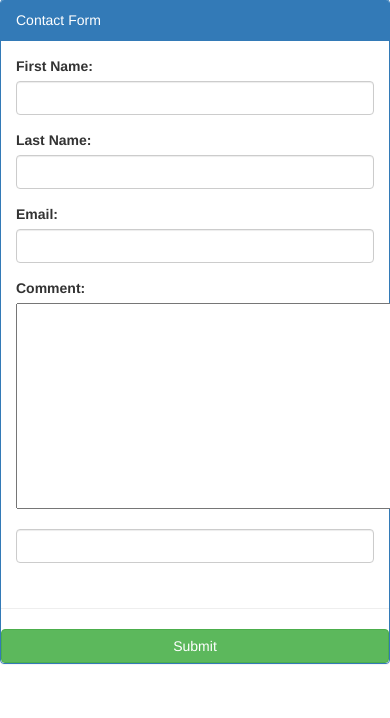
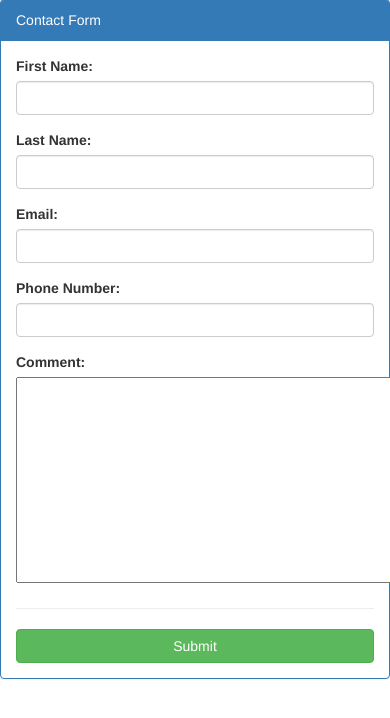
Before and after one commit to takingupspace/web-tech-php-assign-2, a PHP site: page /contact.php in a window 390 px wide; the page is wider, and only the part inside the window is pictured. Shown: the part 73-791 px from the top of that part. Run offline with PHP 8.4, Linux system fonts and the light colour scheme.

Commit message:
moved-phone-number-validation

```diff
--- a/contact.php
+++ b/contact.php
@@ -62,6 +62,14 @@ else
     echo '<input class="form-control" name="email" type="text" id="email" onblur="checkEmail(this.value)">';
 echo '		<p class="help-block" id="emailHelp"></p>';
 echo '		</div>';
+echo '<div class="form-group">                                                                                                              ';
+echo '		<label>Phone Number:</label>';
+if(isset($_SESSION['pnumber']) && $_SESSION['pnumber'] != "")
+    echo '<input class="form-control" name="pnumber" type="text" id="pnumber" onblur="checkPNumber(this.value)" value="'.$_SESSION['pnumber'].'">';
+else
+    echo '<input class="form-control" name="pnumber" type="text" id="pnumber" onblur="checkPNumber(this.value)">';
+echo     '<p class="help-block" id="pnumberHelp"></p>';
+echo     '</div>';
 echo '		<div class="form-group">';
 echo '		<label>Comment:</label>';
 if(isset($_SESSION['comment']) && $_SESSION['comment'] != "")
@@ -70,12 +78,6 @@ else
     echo '<textarea name="comment" rows="10" cols="50" id="comment" onblur="checkComment(this.value)"></textarea>';
 echo '		<p class="help-block" id="commentHelp"></p>';
 echo '		</div>';
-if(isset($_SESSION['pnumber']) && $_SESSION['pnumber'] != "")
-    echo '<input class="form-control" name="pnumber" type="text" id="pnumber" onblur="checkPNumber(this.value)" value="'.$_SESSION['pnumber'].'">';
-else
-    echo '<input class="form-control" name="pnumber" type="text" id="pnumber" onblur="checkPNumber(this.value)">';
-echo     '<p class="help-block" id="pnumberHelp"></p>';
-echo     '</div>';
 echo '		<hr>';
 echo '		<button id="submit" name="submit" class="btn btn-block btn-success" type="submit">Submit</button>';
 echo '	</form>';
```
